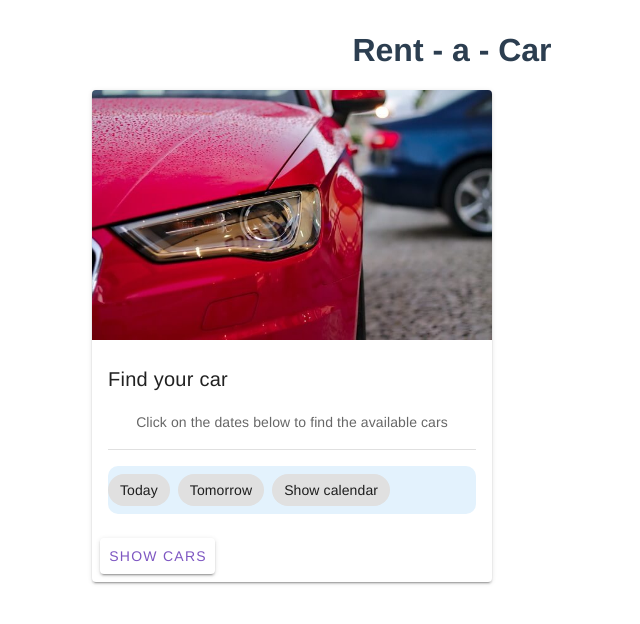
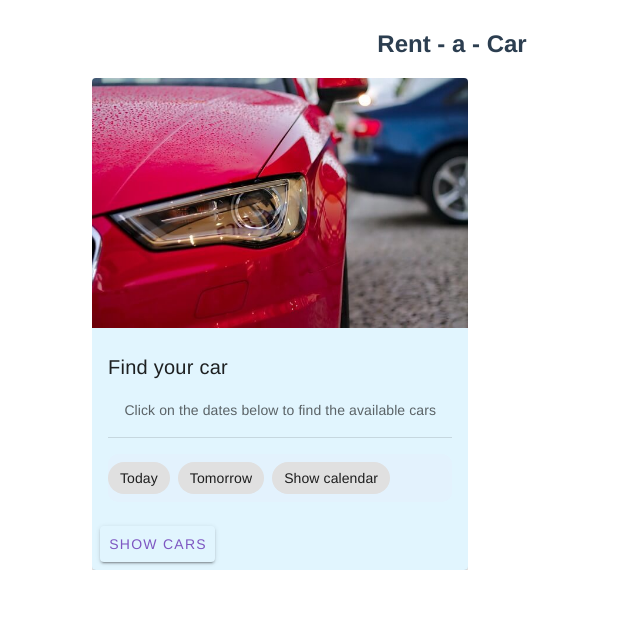
Before and after one commit to leokotman/rent-vehicle, a Vue app: page / in a window 1280 px wide. Shown: the top 624 px of the page, without its empty margins (98-738 px from the left). Built offline with nearby package versions, Linux system fonts and the light colour scheme; no server answers.

Commit message:
styled components better

```diff
--- a/src/App.vue
+++ b/src/App.vue
@@ -99,7 +99,7 @@ export default {
   min-height: unset;
 }
 h1 {
-  font-size: 2rem;
+  font-size: 1.5rem;
   width: 80%;
 }
 </style>
--- a/src/components/CarsList.vue
+++ b/src/components/CarsList.vue
@@ -1,5 +1,5 @@
 <template>
-  <v-card class="mx-auto" max-width="300" tile>
+  <v-card class="mx-auto" tile>
     <v-list rounded>
       <v-subheader>Available cars</v-subheader>
       <v-list-item-group v-model="selectedItem" color="primary">
@@ -39,4 +39,7 @@ export default {
   width: 40px;
   height: 40px;
 }
+.v-list-item__subtitle, .v-list-item__title {
+  white-space: pre-wrap;
+}
 </style>
--- a/src/components/FindCar.vue
+++ b/src/components/FindCar.vue
@@ -1,6 +1,7 @@
 <template>
   <section>
-    <v-card class="mx-auto" width="400px">
+    <v-responsive>
+      <v-card class="mx-auto" color="light-blue lighten-5">
         <img height="250" src="../assets/img/car.jpeg" />
 
         <v-card-title>Find your car</v-card-title>
@@ -36,6 +37,7 @@
           </v-btn>
         </v-card-actions>
       </v-card>
+    </v-responsive>
   </section>
 </template>
 
@@ -88,7 +90,6 @@ img {
 @media screen and (max-width: 380px) {
   img {
     background-size: contain;
-    width: auto;
   }
 }
 </style>
--- a/src/components/TheCalendar.vue
+++ b/src/components/TheCalendar.vue
@@ -10,7 +10,7 @@
         prepend-icon="mdi-calendar"
         readonly
       ></v-text-field>
-      model: {{ dates }}
+      Chosen dates: {{ dates }}
     </v-col>
   </v-row>
 </template>
```
Lines whose indentation alone changed are shown as unchanged.
